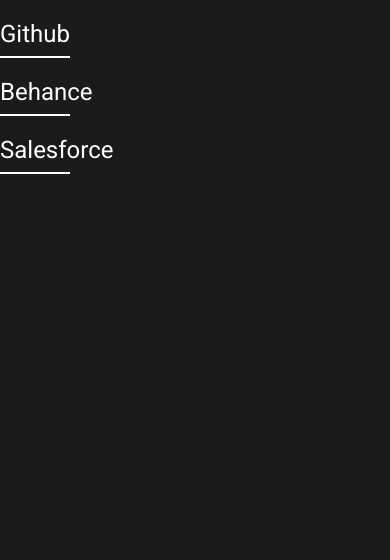
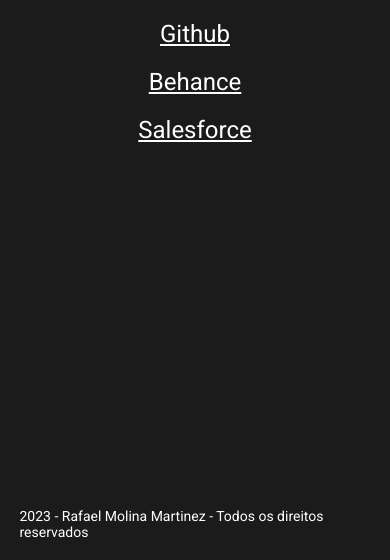
Before and after one commit to martinezrafael/links-social, a plain HTML site: page index.html in a window 390 px wide. Shown: the part 284-844 px from the top of the page. Drawn offline with Linux system fonts and the light colour scheme.

Commit message:
add a footer and adjust mobile layout

```diff
--- a/css/style.css
+++ b/css/style.css
@@ -76,3 +76,35 @@
 .l-item a:hover {
   color: #915dff;
 }
+
+.l-footer {
+  color: #fff;
+  padding: 20px 0;
+  position: absolute;
+  bottom: 0;
+  width: 100%;
+}
+
+.l-footer__copyright {
+  max-width: 90%;
+  margin: auto;
+}
+
+.l-footer__copyright p {
+  font-size: 14px;
+}
+
+@media (max-width: 500px) {
+  .l-header__container,
+  .l-main__container {
+    text-align: center;
+  }
+
+  .l-item a {
+    text-decoration: underline;
+  }
+
+  .l-item::after {
+    display: none;
+  }
+}
--- a/index.html
+++ b/index.html
@@ -34,6 +34,12 @@
       </ul>
     </div>
   </main>
+
+  <footer class="l-footer">
+    <div class="l-footer__copyright">
+      <p>2023 - Rafael Molina Martinez - Todos os direitos reservados</p>
+    </div>
+  </footer>
 </body>
 
 </html>
```
